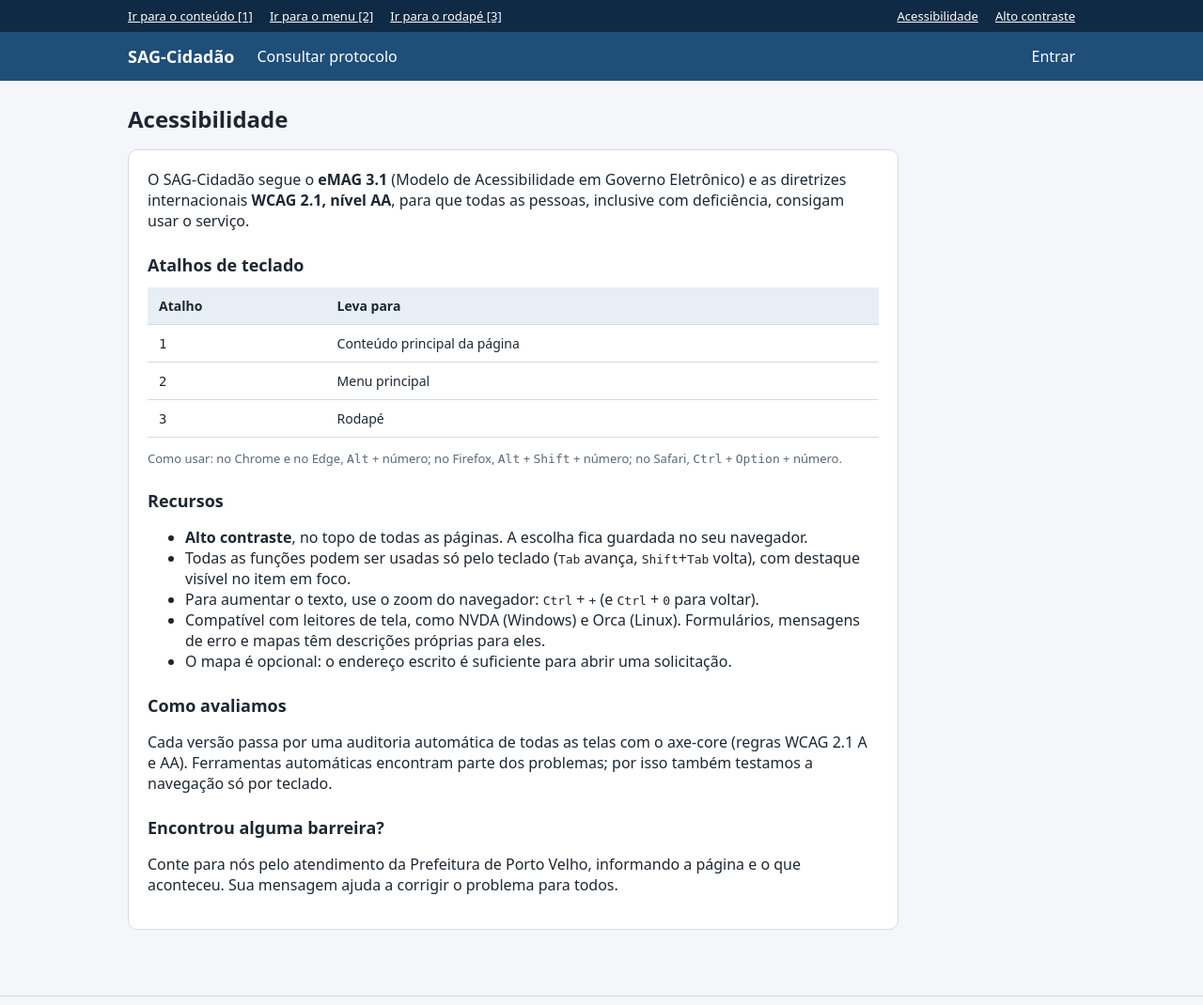
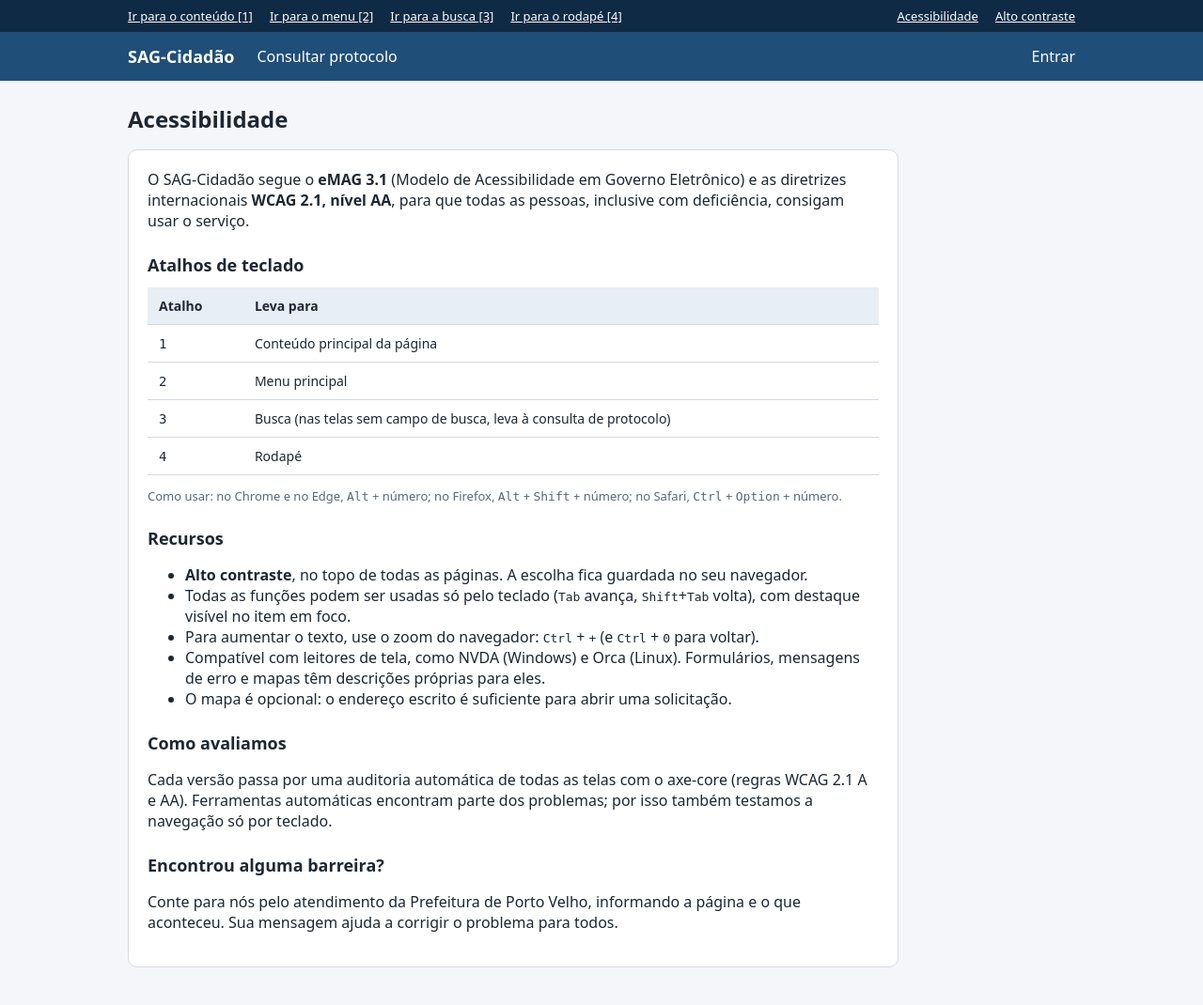
Before and after one commit to walace67/sag-cidadao, a Django app: template apps/atendimento/templates/atendimento/acessibilidade.html in a window 1280 px wide. Shown: the top 1070 px of the page at 94% size. Run offline with Django 5.2, Linux system fonts and the light colour scheme; the template is opened without the code that fills it, so the values that code supplies are empty.

Commit message:
Acessibilidade: atalhos no padrão eMAG (3 busca, 4 rodapé)

```diff
--- a/apps/atendimento/templates/atendimento/acessibilidade.html
+++ b/apps/atendimento/templates/atendimento/acessibilidade.html
@@ -11,7 +11,8 @@
     <tbody>
       <tr><td><kbd>1</kbd></td><td>Conteúdo principal da página</td></tr>
       <tr><td><kbd>2</kbd></td><td>Menu principal</td></tr>
-      <tr><td><kbd>3</kbd></td><td>Rodapé</td></tr>
+      <tr><td><kbd>3</kbd></td><td>Busca (nas telas sem campo de busca, leva à consulta de protocolo)</td></tr>
+      <tr><td><kbd>4</kbd></td><td>Rodapé</td></tr>
     </tbody>
   </table>
   <p class="suave">Como usar: no Chrome e no Edge, <kbd>Alt</kbd> + número; no Firefox, <kbd>Alt</kbd> + <kbd>Shift</kbd> + número; no Safari, <kbd>Ctrl</kbd> + <kbd>Option</kbd> + número.</p>
--- a/apps/atendimento/templates/atendimento/base.html
+++ b/apps/atendimento/templates/atendimento/base.html
@@ -117,7 +117,10 @@
   <div class="wrap">
     <a href="#conteudo" accesskey="1">Ir para o conteúdo [1]</a>
     <a href="#menu" accesskey="2">Ir para o menu [2]</a>
-    <a href="#rodape" accesskey="3">Ir para o rodapé [3]</a>
+    {# eMAG: 3 = busca, 4 = rodapé. Páginas com campo de busca trocam o destino pelo bloco abaixo; #}
+    {# nas demais, a busca do sistema é a consulta de protocolo. #}
+    <a href="{% block link_busca %}{% url 'atendimento:consulta' %}#busca{% endblock %}" accesskey="3">Ir para a busca [3]</a>
+    <a href="#rodape" accesskey="4">Ir para o rodapé [4]</a>
     <span class="dir">
       <a href="{% url 'atendimento:acessibilidade' %}">Acessibilidade</a>
       <button type="button" id="alto-contraste" aria-pressed="false">Alto contraste</button>
--- a/apps/atendimento/templates/atendimento/consulta.html
+++ b/apps/atendimento/templates/atendimento/consulta.html
@@ -1,8 +1,9 @@
 {% extends "atendimento/base.html" %}
 {% block titulo %}Consultar protocolo{% endblock %}
+{% block link_busca %}#busca{% endblock %}
 {% block conteudo %}
 <h1>Consultar protocolo</h1>
-<form method="get" class="card" style="max-width:640px">
+<form method="get" class="card" style="max-width:640px" id="busca" tabindex="-1" role="search" aria-label="Consultar protocolo">
   {{ form.protocolo.label_tag }} {{ form.protocolo }} {{ form.protocolo.errors }}
   <p><button class="btn" type="submit">Consultar</button></p>
 </form>
--- a/apps/atendimento/templates/atendimento/painel.html
+++ b/apps/atendimento/templates/atendimento/painel.html
@@ -1,9 +1,10 @@
 {% extends "atendimento/base.html" %}
 {% block titulo %}Painel{% endblock %}
+{% block link_busca %}#busca{% endblock %}
 {% block conteudo %}
 <h1>Solicitações · {% if secretaria %}{{ secretaria.sigla }}{% else %}todas as secretarias{% endif %}</h1>
 
-<form method="get" class="card filtros{% if filtro.secretaria %} filtros-5{% endif %}">
+<form method="get" id="busca" tabindex="-1" role="search" aria-label="Filtrar solicitações" class="card filtros{% if filtro.secretaria %} filtros-5{% endif %}">
   {% if filtro.secretaria %}<div>{{ filtro.secretaria.label_tag }} {{ filtro.secretaria }}</div>{% endif %}
   <div>{{ filtro.status.label_tag }} {{ filtro.status }}</div>
   <div>{{ filtro.bairro.label_tag }} {{ filtro.bairro }}</div>
--- a/apps/auditoria/templates/auditoria/lista.html
+++ b/apps/auditoria/templates/auditoria/lista.html
@@ -1,12 +1,13 @@
 {% extends "atendimento/base.html" %}
 {% block titulo %}Auditoria{% endblock %}
+{% block link_busca %}#busca{% endblock %}
 {% block conteudo %}
 {% include "gestao/_abas.html" with ativa="auditoria" %}
 <div class="cabecalho-lista">
   <h1>Trilha de auditoria</h1>
 </div>
 <p class="suave">Quem fez o quê, quando e de onde. Os registros não podem ser alterados nem apagados, nem pelo gestor.</p>
-<form method="get" class="busca">
+<form method="get" class="busca" id="busca" tabindex="-1" role="search" aria-label="Filtrar auditoria">
   <select name="acao" aria-label="Ação">
     <option value="">Todas as ações</option>
     {% for valor, rotulo in acoes %}<option value="{{ valor }}" {% if valor == acao %}selected{% endif %}>{{ rotulo }}</option>{% endfor %}
--- a/apps/gestao/templates/gestao/cadastro_lista.html
+++ b/apps/gestao/templates/gestao/cadastro_lista.html
@@ -1,13 +1,14 @@
 {% extends "atendimento/base.html" %}
 {% load gestao_tags %}
 {% block titulo %}{{ cad.titulo }}{% endblock %}
+{% block link_busca %}#busca{% endblock %}
 {% block conteudo %}
 {% include "gestao/_abas.html" with ativa=tipo %}
 <div class="cabecalho-lista">
   <h1>{{ cad.titulo }}</h1>
   <a class="btn" href="{% url 'gestao:cadastro_novo' tipo %}">+ Nova {{ cad.singular }}</a>
 </div>
-<form method="get" class="busca">
+<form method="get" class="busca" id="busca" tabindex="-1" role="search" aria-label="Buscar no cadastro">
   <input type="search" name="q" value="{{ q }}" placeholder="Buscar…" aria-label="Buscar">
   <button class="btn sec" type="submit">Buscar</button>
   {% if q %}<a href="{% url 'gestao:cadastro_lista' tipo %}">Limpar</a>{% endif %}
--- a/apps/gestao/templates/gestao/cidadaos.html
+++ b/apps/gestao/templates/gestao/cidadaos.html
@@ -1,10 +1,11 @@
 {% extends "atendimento/base.html" %}
 {% load gestao_tags %}
 {% block titulo %}Cidadãos{% endblock %}
+{% block link_busca %}#busca{% endblock %}
 {% block conteudo %}
 {% include "gestao/_abas.html" with ativa="cidadaos" %}
 <div class="cabecalho-lista"><h1>Cidadãos</h1></div>
-<form method="get" class="busca">
+<form method="get" class="busca" id="busca" tabindex="-1" role="search" aria-label="Buscar cidadãos">
   <input type="search" name="q" value="{{ q }}" placeholder="Nome, bairro ou CPF completo" aria-label="Buscar">
   <button class="btn sec" type="submit">Buscar</button>
   {% if q %}<a href="{% url 'gestao:cidadaos' %}">Limpar</a>{% endif %}
--- a/apps/gestao/templates/gestao/servidores.html
+++ b/apps/gestao/templates/gestao/servidores.html
@@ -1,12 +1,13 @@
 {% extends "atendimento/base.html" %}
 {% block titulo %}Servidores{% endblock %}
+{% block link_busca %}#busca{% endblock %}
 {% block conteudo %}
 {% include "gestao/_abas.html" with ativa="servidores" %}
 <div class="cabecalho-lista">
   <h1>Servidores</h1>
   <a class="btn" href="{% url 'gestao:servidor_novo' %}">+ Novo servidor</a>
 </div>
-<form method="get" class="busca">
+<form method="get" class="busca" id="busca" tabindex="-1" role="search" aria-label="Buscar servidores">
   <input type="search" name="q" value="{{ q }}" placeholder="Nome, matrícula ou secretaria" aria-label="Buscar">
   <button class="btn sec" type="submit">Buscar</button>
   {% if q %}<a href="{% url 'gestao:servidores' %}">Limpar</a>{% endif %}
```
Also changed, not shown: apps/atendimento/tests_acessibilidade.py (+16 -0 lines), README.md.
